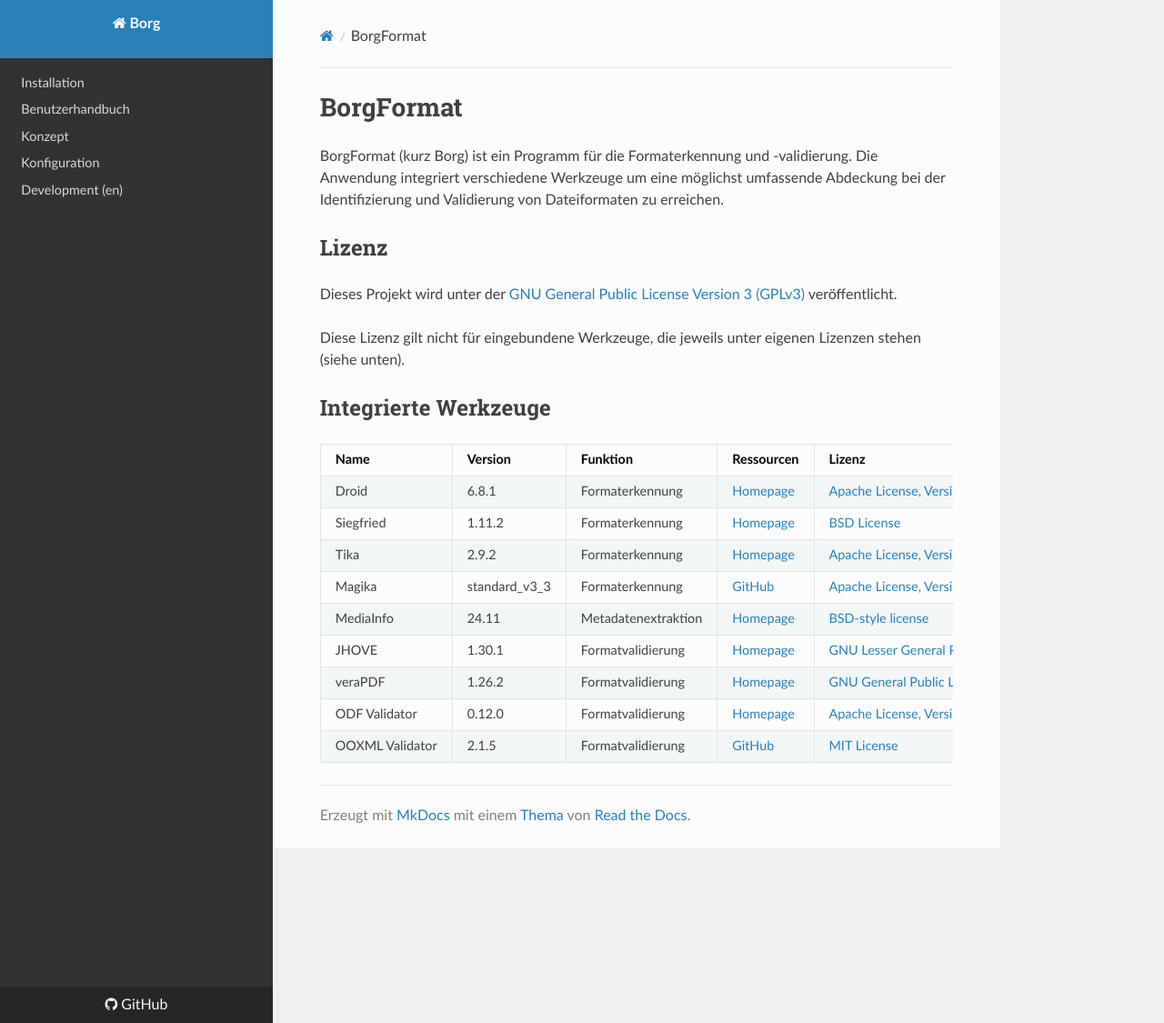
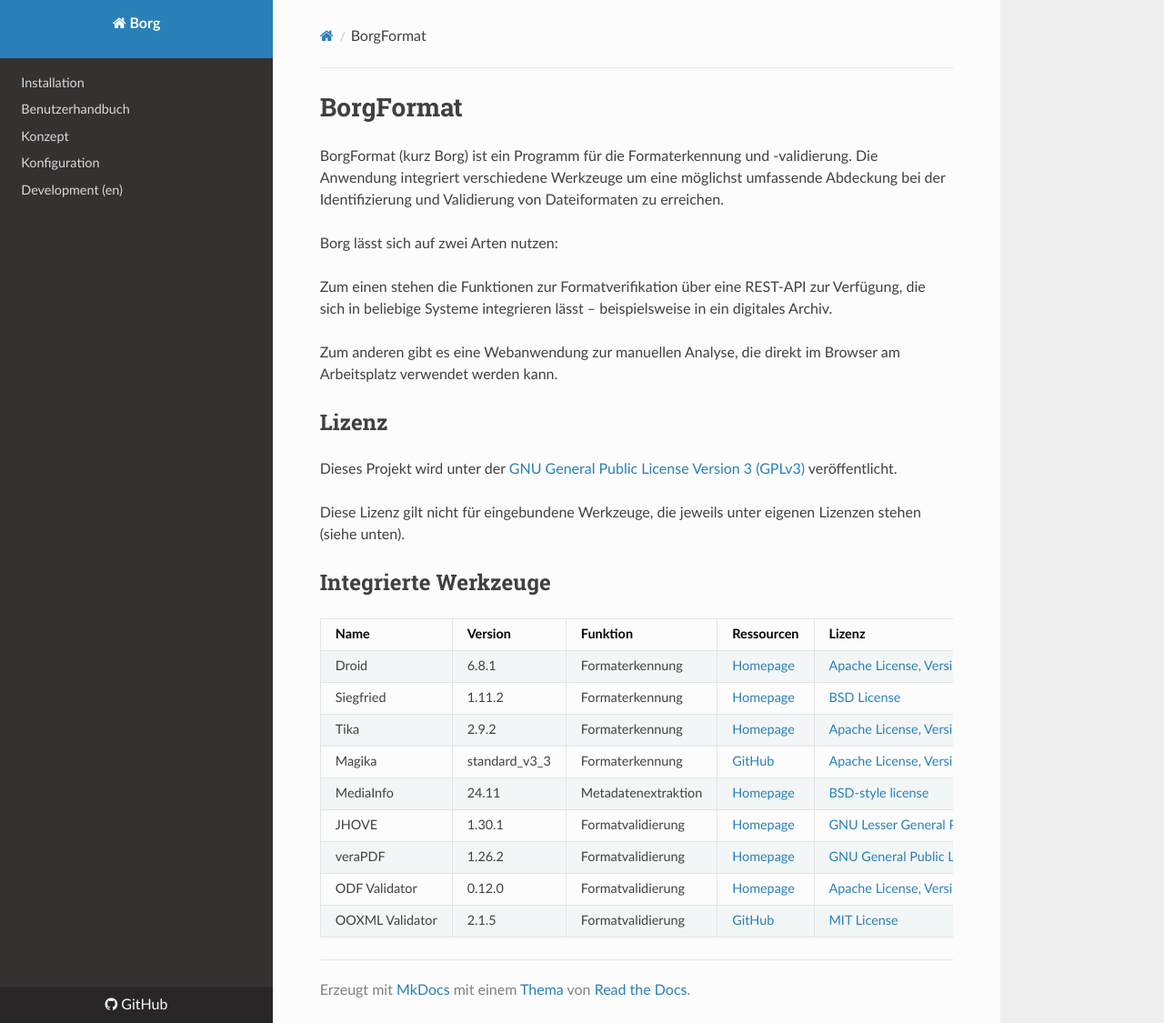
Before and after one commit to Landesarchiv-Thueringen/borg, an MkDocs documentation site: the page built from docs/index.md, in a window 1280 px wide and 1125 px high. Shown: the whole window at 91% size. Built offline with MkDocs 1.6.1, drawn with Linux system fonts in a browser that asks for light colours; nearby versions of some CDN libraries.

Commit message:
update docs

```diff
--- a/docs/index.md
+++ b/docs/index.md
@@ -1,6 +1,12 @@
 # BorgFormat
 
 BorgFormat (kurz Borg) ist ein Programm für die Formaterkennung und -validierung. Die Anwendung integriert verschiedene Werkzeuge um eine möglichst umfassende Abdeckung bei der Identifizierung und Validierung von Dateiformaten zu erreichen.
+
+Borg lässt sich auf zwei Arten nutzen:
+
+Zum einen stehen die Funktionen zur Formatverifikation über eine REST-API zur Verfügung, die sich in beliebige Systeme integrieren lässt – beispielsweise in ein digitales Archiv.
+
+Zum anderen gibt es eine Webanwendung zur manuellen Analyse, die direkt im Browser am Arbeitsplatz verwendet werden kann.
 
 ## Lizenz
 
```
